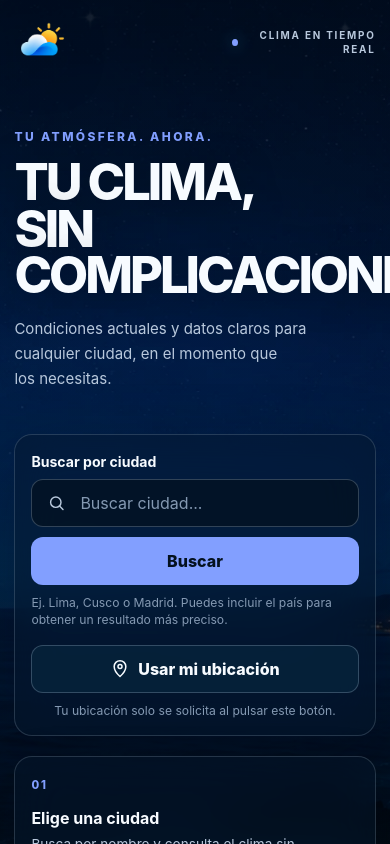
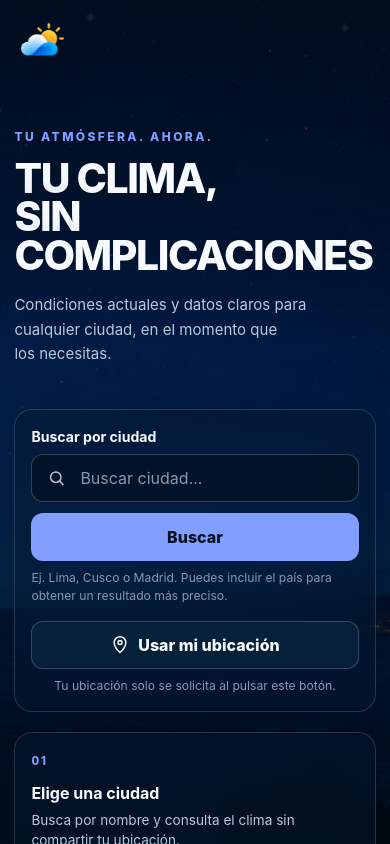
Before and after one commit to DavidDevXPe/App-Clima, a React (Vite) app: page / in a window 390 px wide. Shown: the top 844 px of the page. Built offline with nearby package versions, Linux system fonts and the light colour scheme.

Commit message:
fix: harden ATMOS mobile responsiveness

```diff
--- a/src/App.css
+++ b/src/App.css
@@ -5,13 +5,11 @@
 }
 
 html {
-  min-width: 20rem;
   min-height: 100%;
   background: var(--brand-navy-950);
 }
 
 body {
-  min-width: 20rem;
   min-height: 100vh;
   margin: 0;
   color: var(--text-primary);
@@ -215,7 +213,8 @@ svg {
 }
 
 .hero {
-  max-width: 70rem;
+  min-width: 0;
+  max-width: min(70rem, 100%);
   margin: clamp(3rem, 9vh, 6.5rem) 0 0;
 }
 
@@ -229,6 +228,7 @@ svg {
 }
 
 .hero h1 {
+  max-width: 100%;
   margin: 0;
   font-size: clamp(3.6rem, 8vw, 7.25rem);
   font-weight: 780;
@@ -241,6 +241,7 @@ svg {
 
 .hero h1 span {
   display: block;
+  max-width: 100%;
 }
 
 .hero__description {
@@ -659,6 +660,12 @@ svg {
   }
 }
 
+@media (max-width: 37.5rem) {
+  .app--welcome .app-header__descriptor {
+    display: none;
+  }
+}
+
 @media (max-width: 35rem) {
   .app {
     padding: 0.9rem;
@@ -687,9 +694,13 @@ svg {
   }
 
   .hero h1 {
-    font-size: clamp(2.65rem, 13vw, 4.15rem);
-    letter-spacing: -0.06em;
-    line-height: 0.92;
+    max-width: 100%;
+    font-size: clamp(2rem, 10.5vw, 4rem);
+    letter-spacing: -0.035em;
+    line-height: 0.94;
+    overflow-wrap: normal;
+    text-wrap: wrap;
+    word-break: normal;
   }
 
   .hero__description {
--- a/src/components/WeatherCard.jsx
+++ b/src/components/WeatherCard.jsx
@@ -1,5 +1,6 @@
 import { useId, useState } from 'react';
 import PropTypes from 'prop-types';
+import { formatConditionName } from '../utils/formatConditionName';
 import { formatCountryName } from '../utils/formatCountryName';
 import WeatherIcon from './WeatherIcon';
 import WeatherMetric from './WeatherMetric';
@@ -28,11 +29,13 @@ function parseObservation(value) {
 }
 
 function formatObservationDate(date) {
-  return new Intl.DateTimeFormat('es-PE', {
+  const formattedDate = new Intl.DateTimeFormat('es-PE', {
     day: 'numeric',
     month: 'long',
     weekday: 'long',
   }).format(date);
+
+  return formattedDate.charAt(0).toLocaleUpperCase('es-PE') + formattedDate.slice(1);
 }
 
 function WeatherCard({ weather }) {
@@ -52,6 +55,7 @@ function WeatherCard({ weather }) {
   const temperatureUnit = isMetric ? '°C' : '°F';
   const windUnit = isMetric ? 'm/s' : 'mph';
   const countryName = formatCountryName(location.country);
+  const conditionName = formatConditionName(condition.description, condition.icon);
 
   return (
     <section className="weather-card glass-panel" aria-labelledby={titleId}>
@@ -96,7 +100,7 @@ function WeatherCard({ weather }) {
         </p>
         <WeatherIcon code={condition.icon} />
         <div className="weather-card__condition-group">
-          <p className="weather-card__condition">{condition.description}</p>
+          <p className="weather-card__condition">{conditionName}</p>
           <p className="weather-card__feels-like">
             Sensación térmica {formatNumber(feelsLike)}{temperatureUnit}
           </p>
--- a/src/components/styles/weatherCard.css
+++ b/src/components/styles/weatherCard.css
@@ -1,8 +1,8 @@
 .weather-card {
   display: grid;
-  gap: clamp(1.15rem, 2vw, 1.5rem);
+  gap: clamp(1rem, 1.7vw, 1.3rem);
   margin-top: clamp(1rem, 2.5vw, 1.5rem);
-  padding: clamp(1.2rem, 2.5vw, 1.75rem);
+  padding: clamp(1.05rem, 2.1vw, 1.5rem) clamp(1.2rem, 2.5vw, 1.75rem);
   border-radius: var(--radius-36);
   background:
     linear-gradient(135deg, rgb(9 39 64 / 38%), rgb(3 17 30 / 58%)),
@@ -45,7 +45,6 @@
   color: var(--text-secondary);
   font-size: 0.88rem;
   line-height: 1.4;
-  text-transform: capitalize;
 }
 
 .unit-toggle {
@@ -98,7 +97,7 @@
   align-items: center;
   justify-content: start;
   column-gap: clamp(1rem, 3vw, 2rem);
-  row-gap: 0.85rem;
+  row-gap: 0.7rem;
 }
 
 .weather-card__icon {
@@ -208,7 +207,7 @@
 
 .weather-metric {
   min-width: 0;
-  padding: clamp(0.9rem, 2vw, 1.15rem);
+  padding: clamp(0.85rem, 1.7vw, 1rem);
   border: 1px solid var(--border-subtle);
   border-radius: var(--radius-18);
   background: rgb(3 20 35 / 44%);
--- /dev/null
+++ b/src/utils/formatConditionName.js
@@ -0,0 +1,37 @@
+const conditionPatterns = [
+  { label: 'Tormenta', pattern: /thunder|storm|torment/ },
+  { label: 'Llovizna', pattern: /drizzle|lloviz/ },
+  { label: 'Lluvia', pattern: /rain|lluv/ },
+  { label: 'Nieve', pattern: /snow|nieve/ },
+  { label: 'Niebla', pattern: /mist|fog|haze|niebl|bruma|calima/ },
+  { label: 'Nublado', pattern: /cloud|nube|nublad/ },
+  { label: 'Despejado', pattern: /clear|claro|despejad/ },
+];
+
+const conditionLabelsByIcon = {
+  '01': 'Despejado',
+  '02': 'Nublado',
+  '03': 'Nublado',
+  '04': 'Nublado',
+  '09': 'Lluvia',
+  '10': 'Lluvia',
+  '11': 'Tormenta',
+  '13': 'Nieve',
+  '50': 'Niebla',
+};
+
+function normalizeCondition(value) {
+  return value
+    .normalize('NFD')
+    .replace(/[\u0300-\u036f]/g, '')
+    .toLowerCase();
+}
+
+export function formatConditionName(description, icon) {
+  if (typeof description !== 'string' || description.trim().length === 0) return description;
+
+  const normalizedDescription = normalizeCondition(description);
+  const matchedCondition = conditionPatterns.find(({ pattern }) => pattern.test(normalizedDescription));
+
+  return matchedCondition?.label || conditionLabelsByIcon[icon?.slice(0, 2)] || description;
+}
```
Also changed, not shown: 1 other file (tests, documents, lock files or other folders).
